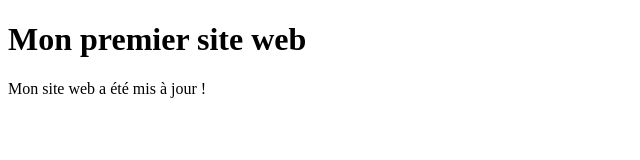
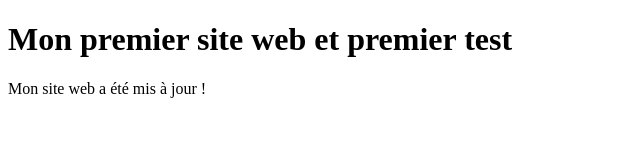
Before and after one commit to dok012/mon-projet-docker-ci-cd, a plain HTML site: page index.html in a window 1280 px wide. Shown: the whole page, without its empty margins (0-640 px from the left). Drawn offline with Linux system fonts and the light colour scheme.

Commit message:
Updated website content

```diff
--- a/index.html
+++ b/index.html
@@ -5,7 +5,7 @@
 </head>
 <body>
 
-    <h1>Mon premier site web</h1>
+    <h1>Mon premier site web et premier test</h1>
     <p>Mon site web a été mis à jour !</p>
 
 </body>
```
